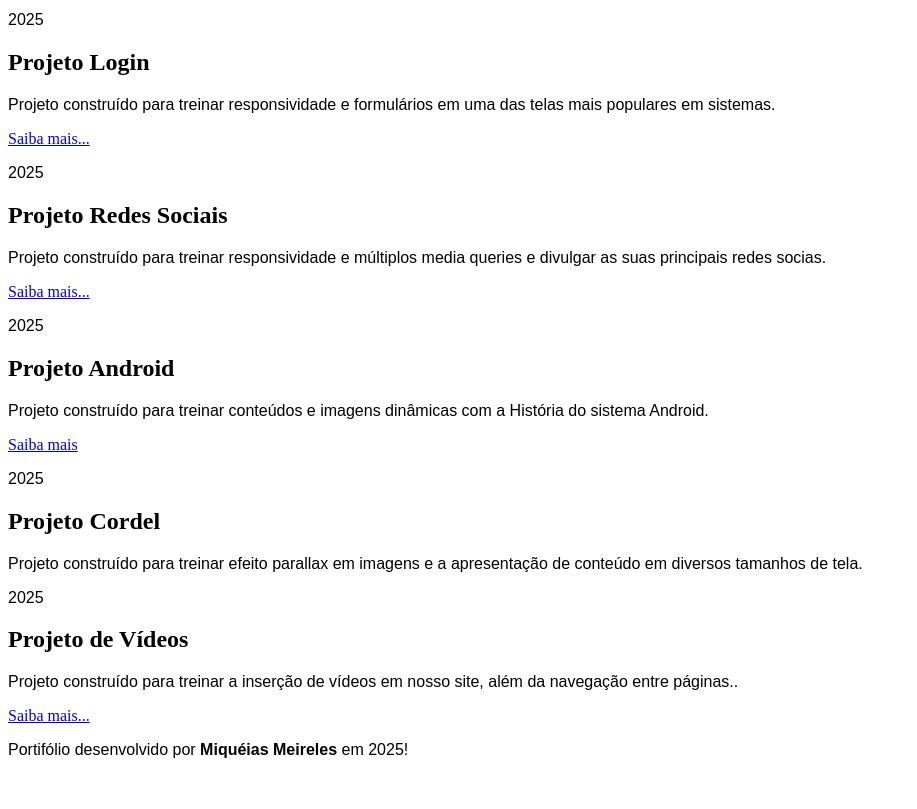
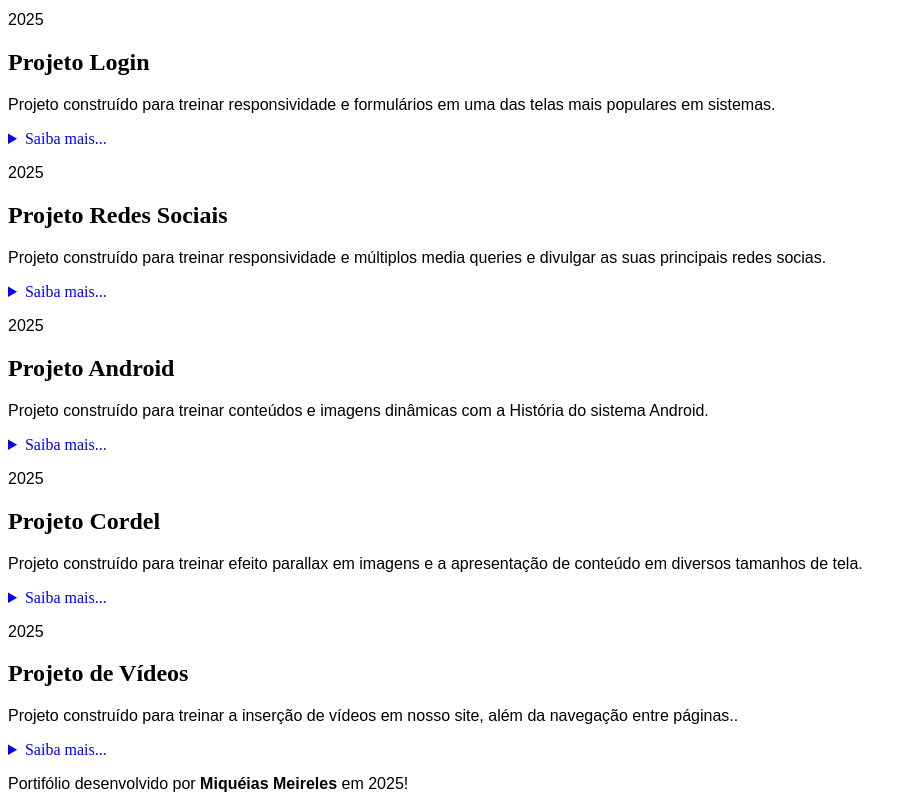
Before and after one commit to MiqueiasMeireles/projeto-portfolio, a plain HTML site: page index.html in a window 1280 px wide. Shown: the part 1400-2209 px from the top of the page, without its empty margins (0-917 px from the left). Before the commit the page ends 2175 px from the top, so only its background shows below. Drawn offline with Linux system fonts and the light colour scheme.

Commit message:
att projetos

```diff
--- a/index.html
+++ b/index.html
@@ -48,23 +48,38 @@
             <p>2025</p>
             <h2>Projeto Login</h2>
             <p>Projeto construído para treinar responsividade e formulários em uma das telas mais populares em sistemas.</p>
-             <a href="#" target="_blank">Saiba mais...</a> <!-- Não é isso, precisa relembrar!!! -->
+            <details>
+                <summary style="cursor: pointer; color: blue;">Saiba mais...</summary>
+                <p style="margin-top: 10px;">Este projeto foi desenvolvido em HTML e CSS. Ele mostra uma página de login, onde possui responsividade adaptativa</p>
+            </details>
             <p>2025</p>
             <h2>Projeto Redes Sociais</h2>
             <p>Projeto construído para treinar responsividade e múltiplos media queries e divulgar as suas principais redes socias.</p>
-            <a href="#" target="_blank">Saiba mais...</a>
+            <details>
+                <summary style="cursor: pointer; color: blue;">Saiba mais...</summary>
+                <p style="margin-top: 10px;">Este projeto foi desenvolvido com HTML, CSS e JavaScript. Ele inclui ícones interativos das redes sociais, layout adaptável para diferentes tamanhos de tela e animações suaves para melhorar a experiência do usuário.</p>
+            </details>
             <p>2025</p>
             <h2>Projeto Android</h2>
             <p>Projeto construído para treinar conteúdos e imagens dinâmicas com a História do sistema Android.</p>
-            <a href="#" target="_blank">Saiba mais</a>
+            <details>
+                <summary style="cursor: pointer; color: blue;">Saiba mais...</summary>
+                <p style="margin-top: 10px;">Este projeto foi o meu primeiro site desenvolvido, nele aprendi a introdução ao HTML e CSS de uma forma bem completa</p>
+            </details>
             <p>2025</p>
             <h2>Projeto Cordel</h2>
             <p>Projeto construído para treinar efeito parallax em imagens e a apresentação de conteúdo em diversos tamanhos de tela.</p>
-            <a href="#" target="_blank"></a>
+            <details>
+                <summary style="cursor: pointer; color: blue;">Saiba mais...</summary>
+                <p style="margin-top: 10px;">Este projeto foi desenvolvido com foco maior no foco do aprendizado em CSS</p>
+            </details>
             <p>2025</p>
             <h2>Projeto de Vídeos</h2>
             <p>Projeto construído para treinar a inserção de vídeos em nosso site, além da navegação entre páginas..</p>
-            <a href="#" target="_blank">Saiba mais...</a>
+            <details>
+                <summary style="cursor: pointer; color: blue;">Saiba mais...</summary>
+                <p>Este projeto foi desenvolvido com HTMl e CSS com utilização de iframes com limks pelo youtube</p>
+            </details>
         </section>
     </main>
     <footer>
```
